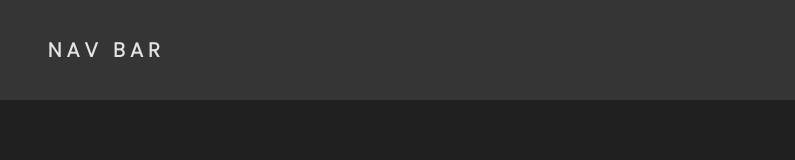
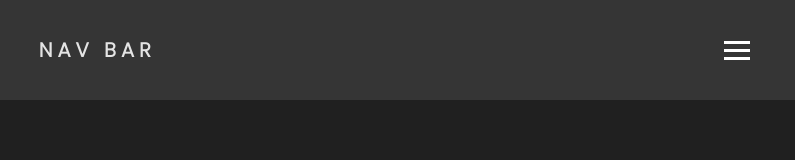
Before and after one commit to Kaytin808/drop-down, a plain HTML site: page index.html in a window 1280 px wide. Shown: the top 160 px of the page, 243-1038 px from the left. Drawn offline with Linux system fonts and the light colour scheme.

Commit message:
Fixed burger icon display not showing

```diff
--- a/src/style.css
+++ b/src/style.css
@@ -51,7 +51,7 @@ transition: all 0.3s;
 display: none;
 }
 
-@media screen and (max-width:768px), (max-width:1042px), (max-width:1526px) {
+@media screen and (max-width:768px), (max-width:1042px), (max-width:1526px), (max-width: 390px) {
     body {
         overflow-x: hidden;
     }
@@ -73,7 +73,7 @@ display: none;
         cursor: pointer;
     }
 
-    .nav-container {
+    .nav-container div{
         display: block;
     }
 }
```
